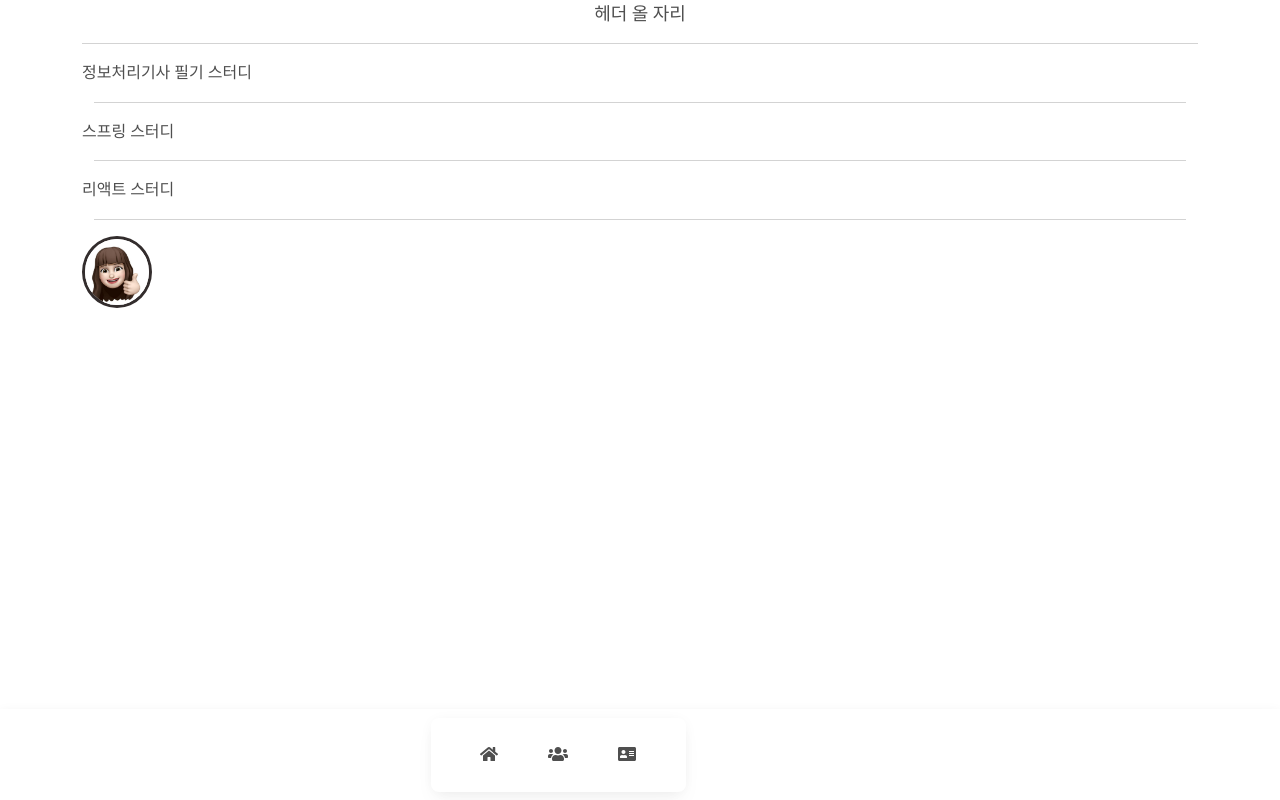
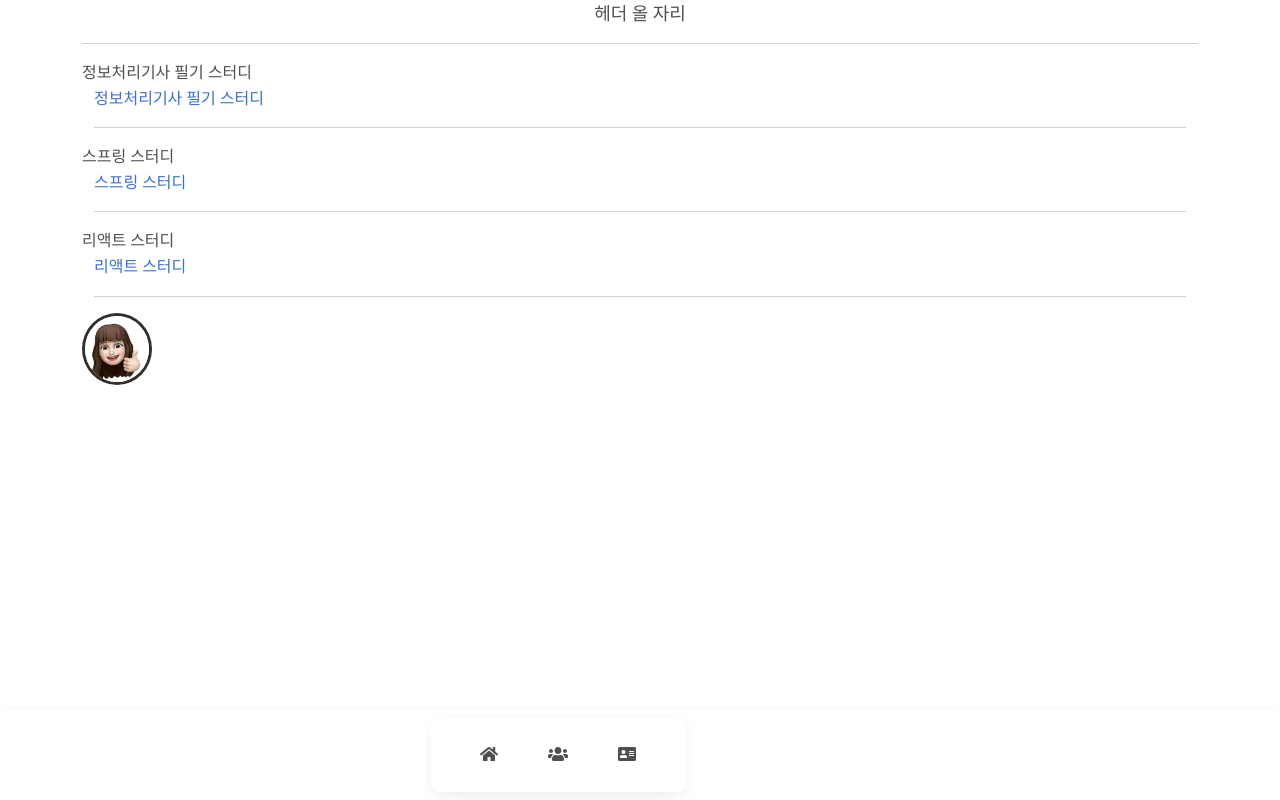
Before and after one commit to JaeWonna/instudy2, a React (Create React App) app in the folder frontend/: page /group in a window 1280 px wide. Built offline with nearby package versions, Linux system fonts and the light colour scheme.

Commit message:
[front] FEAT: 그룹 페이지 링크로 만드는중

```diff
--- a/frontend/src/pages/Group.js
+++ b/frontend/src/pages/Group.js
@@ -1,6 +1,7 @@
 import React, { useState, useEffect } from "react";
 import {Container, Row, Col} from 'react-bootstrap';
 import groupMember from '../img/groupMember.jpg';
+import { Link } from "react-router-dom";
 
 const Group = () => {
     const [group, setGroup] = useState([]);
@@ -27,6 +28,7 @@ const Group = () => {
             <Container>
                 <Row>{" "}</Row>
             <Row>{group.content}</Row>
+            <Row><Link to={group.link}>{group.content}</Link></Row>
             <hr/>
             </Container>
             </>
```
